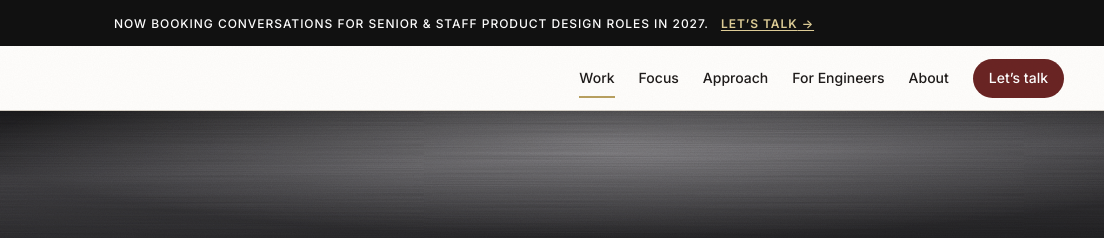
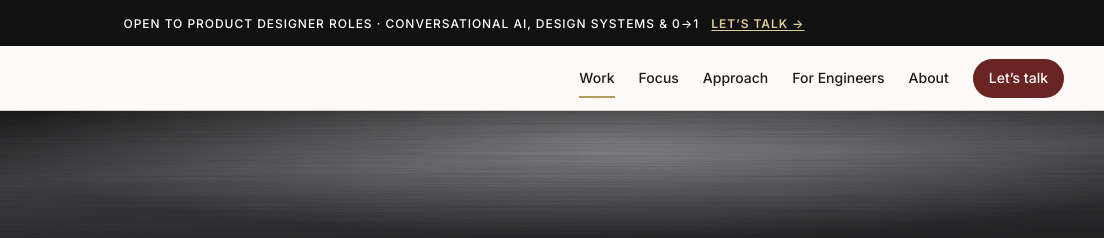
Before and after one commit to julianaviado/Portfolio2026, a plain HTML site: page index.html in a window 1280 px wide. Shown: the top 238 px of the page, 176-1280 px from the left. Drawn offline with Linux system fonts and the light colour scheme.

Commit message:
Update announcement bar copy
Co-Authored-By: Claude Opus 5.5 <noreply@anthropic.com>
Claude-Session: https://claude.ai/code/session_01LWiC8jvwwpcBMXzYEZTRK1

```diff
--- a/index.html
+++ b/index.html
@@ -20,7 +20,7 @@
   <!-- ============ Announcement Bar ============ -->
   <aside class="announcement-bar" aria-label="Announcement">
     <p class="announcement-bar__text">
-      Now booking conversations for Senior &amp; Staff product design roles in 2027.
+      Open to Product Designer roles · Conversational AI, Design Systems &amp; <span aria-hidden="true">0→1</span><span class="visually-hidden">zero to one</span>
       <a class="announcement-bar__link" href="#contact">Let’s talk</a>
     </p>
   </aside>
```
